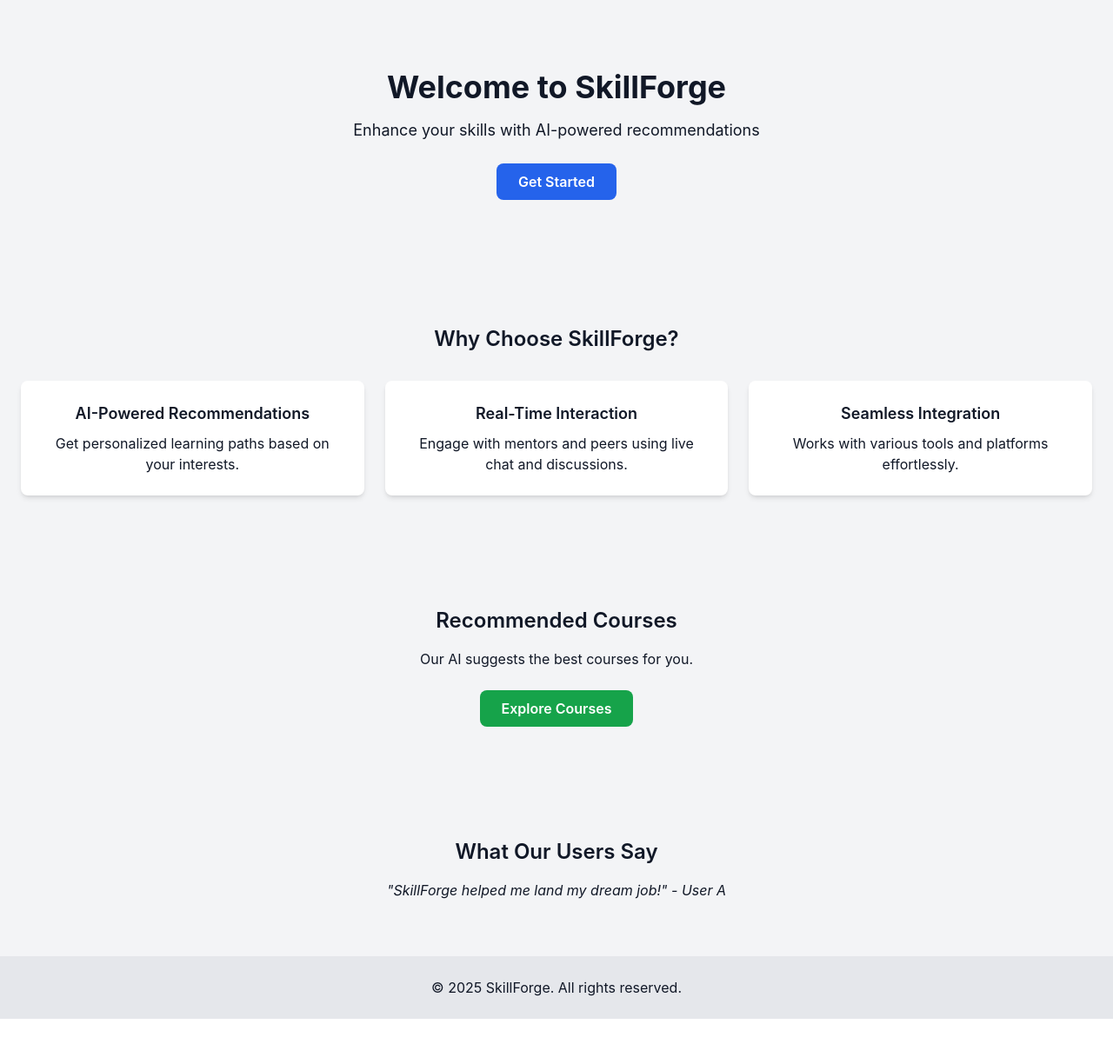
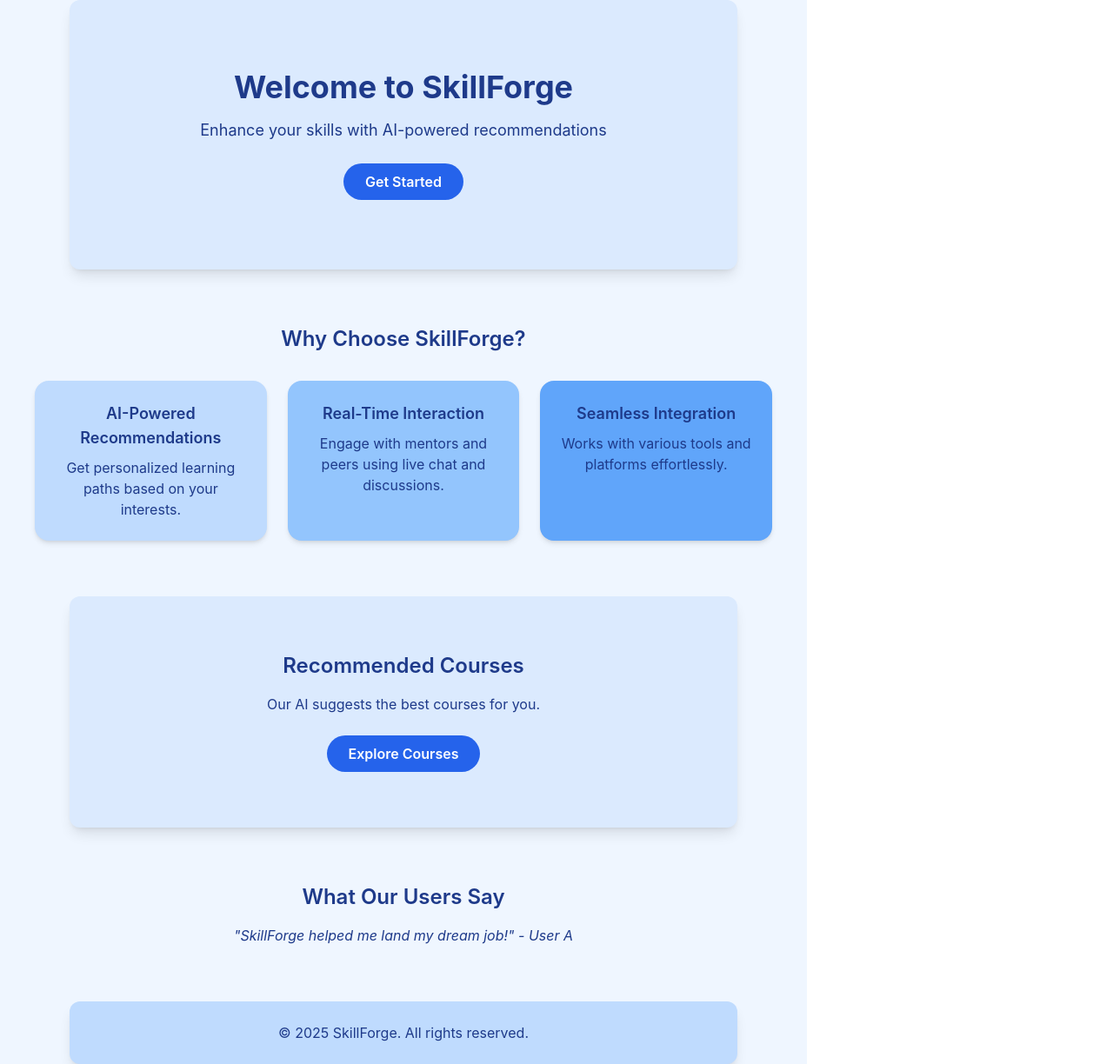
Before and after one commit to akshatranjan25/Skillforge, a React (Vite) app in the folder skillforge-app/: page / in a window 1280 px wide. Shown: the whole page at 87% size. Before the commit the page ends 1172 px from the top, so only its background shows below. Built offline with nearby package versions, Linux system fonts and the light colour scheme.

Commit message:
Update Home

```diff
--- a/skillforge-app/src/pages/Home.tsx
+++ b/skillforge-app/src/pages/Home.tsx
@@ -2,27 +2,27 @@ import React from "react";
 
 const Home = () => {
   return (
-    <div className="min-h-screen bg-gray-100 dark:bg-gray-900 text-gray-900 dark:text-gray-100">
+    <div className="min-h-screen bg-blue-50 dark:bg-blue-900 text-blue-900 dark:text-blue-100 flex flex-col items-center justify-center px-4">
       {/* Hero Section */}
-      <section className="text-center py-20 px-6">
+      <section className="text-center py-20 px-6 bg-blue-100 dark:bg-blue-800 rounded-xl shadow-lg w-full max-w-3xl">
         <h1 className="text-4xl font-bold">Welcome to SkillForge</h1>
         <p className="mt-4 text-lg">Enhance your skills with AI-powered recommendations</p>
-        <button className="mt-6 px-6 py-2 bg-blue-600 text-white font-semibold rounded-lg hover:bg-blue-700 dark:bg-blue-500 dark:hover:bg-blue-600">Get Started</button>
+        <button className="mt-6 px-6 py-2 bg-blue-600 text-white font-semibold rounded-full hover:bg-blue-700 dark:bg-blue-500 dark:hover:bg-blue-600">Get Started</button>
       </section>
 
       {/* Features Section */}
-      <section className="py-16 px-6">
+      <section className="py-16 px-6 w-full max-w-4xl">
         <h2 className="text-2xl font-semibold text-center">Why Choose SkillForge?</h2>
         <div className="mt-8 grid grid-cols-1 md:grid-cols-3 gap-6 text-center">
-          <div className="p-6 bg-white dark:bg-gray-800 rounded-lg shadow-md">
+          <div className="p-6 bg-blue-200 dark:bg-blue-700 rounded-2xl shadow-md">
             <h3 className="text-lg font-semibold">AI-Powered Recommendations</h3>
             <p className="mt-2">Get personalized learning paths based on your interests.</p>
           </div>
-          <div className="p-6 bg-white dark:bg-gray-800 rounded-lg shadow-md">
+          <div className="p-6 bg-blue-300 dark:bg-blue-600 rounded-2xl shadow-md">
             <h3 className="text-lg font-semibold">Real-Time Interaction</h3>
             <p className="mt-2">Engage with mentors and peers using live chat and discussions.</p>
           </div>
-          <div className="p-6 bg-white dark:bg-gray-800 rounded-lg shadow-md">
+          <div className="p-6 bg-blue-400 dark:bg-blue-500 rounded-2xl shadow-md">
             <h3 className="text-lg font-semibold">Seamless Integration</h3>
             <p className="mt-2">Works with various tools and platforms effortlessly.</p>
           </div>
@@ -30,20 +30,20 @@ const Home = () => {
       </section>
 
       {/* Recommended Courses Section */}
-      <section className="py-16 px-6 text-center">
+      <section className="py-16 px-6 text-center bg-blue-100 dark:bg-blue-800 rounded-xl shadow-lg w-full max-w-3xl">
         <h2 className="text-2xl font-semibold">Recommended Courses</h2>
         <p className="mt-4">Our AI suggests the best courses for you.</p>
-        <button className="mt-6 px-6 py-2 bg-green-600 text-white font-semibold rounded-lg hover:bg-green-700 dark:bg-green-500 dark:hover:bg-green-600">Explore Courses</button>
+        <button className="mt-6 px-6 py-2 bg-blue-600 text-white font-semibold rounded-full hover:bg-blue-700 dark:bg-blue-500 dark:hover:bg-blue-600">Explore Courses</button>
       </section>
 
       {/* Testimonials */}
-      <section className="py-16 px-6 text-center">
+      <section className="py-16 px-6 text-center w-full max-w-3xl">
         <h2 className="text-2xl font-semibold">What Our Users Say</h2>
         <p className="mt-4 italic">"SkillForge helped me land my dream job!" - User A</p>
       </section>
 
       {/* Footer */}
-      <footer className="py-6 text-center bg-gray-200 dark:bg-gray-800">
+      <footer className="py-6 text-center bg-blue-200 dark:bg-blue-700 w-full max-w-3xl rounded-xl shadow-lg">
         <p>&copy; 2025 SkillForge. All rights reserved.</p>
       </footer>
     </div>
```
